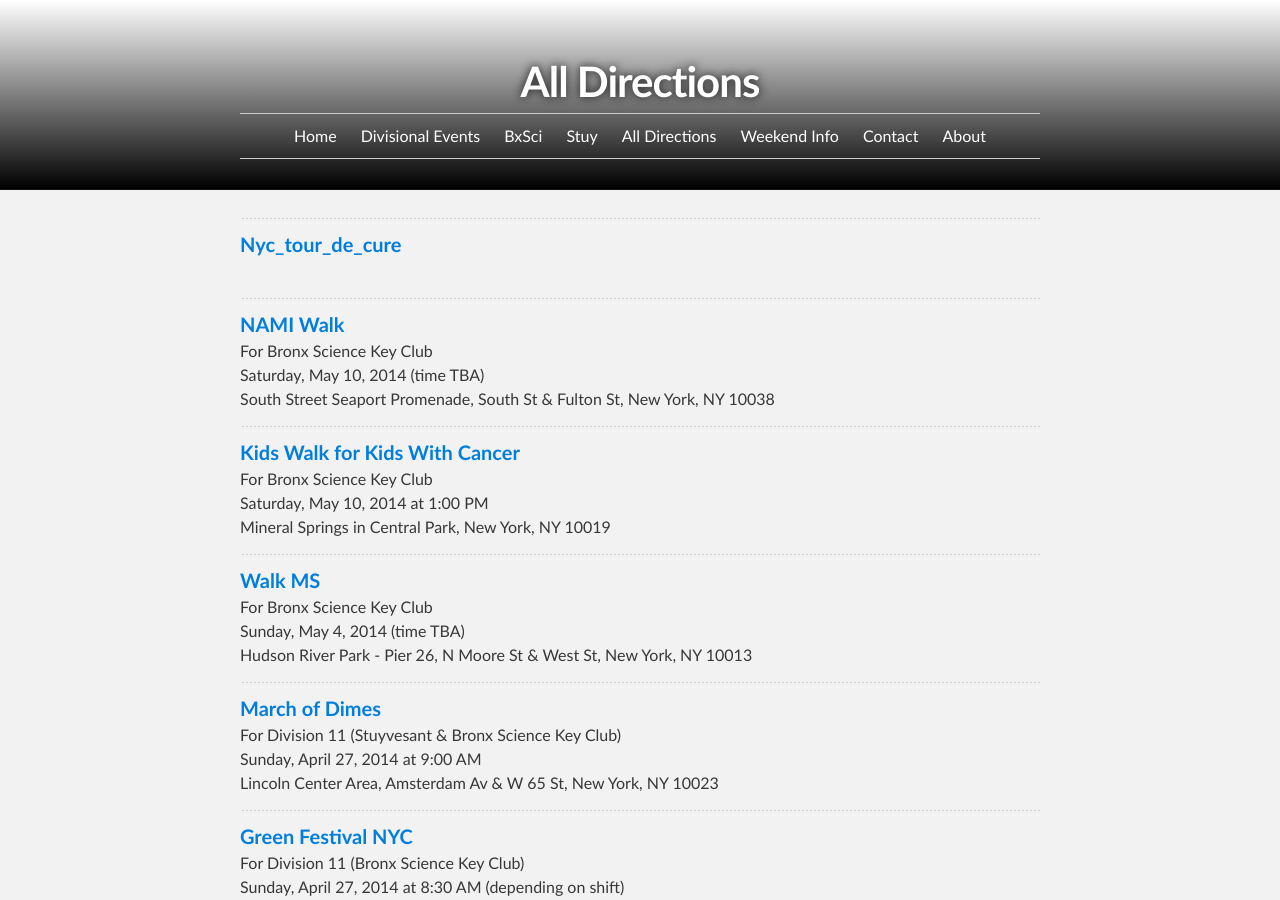
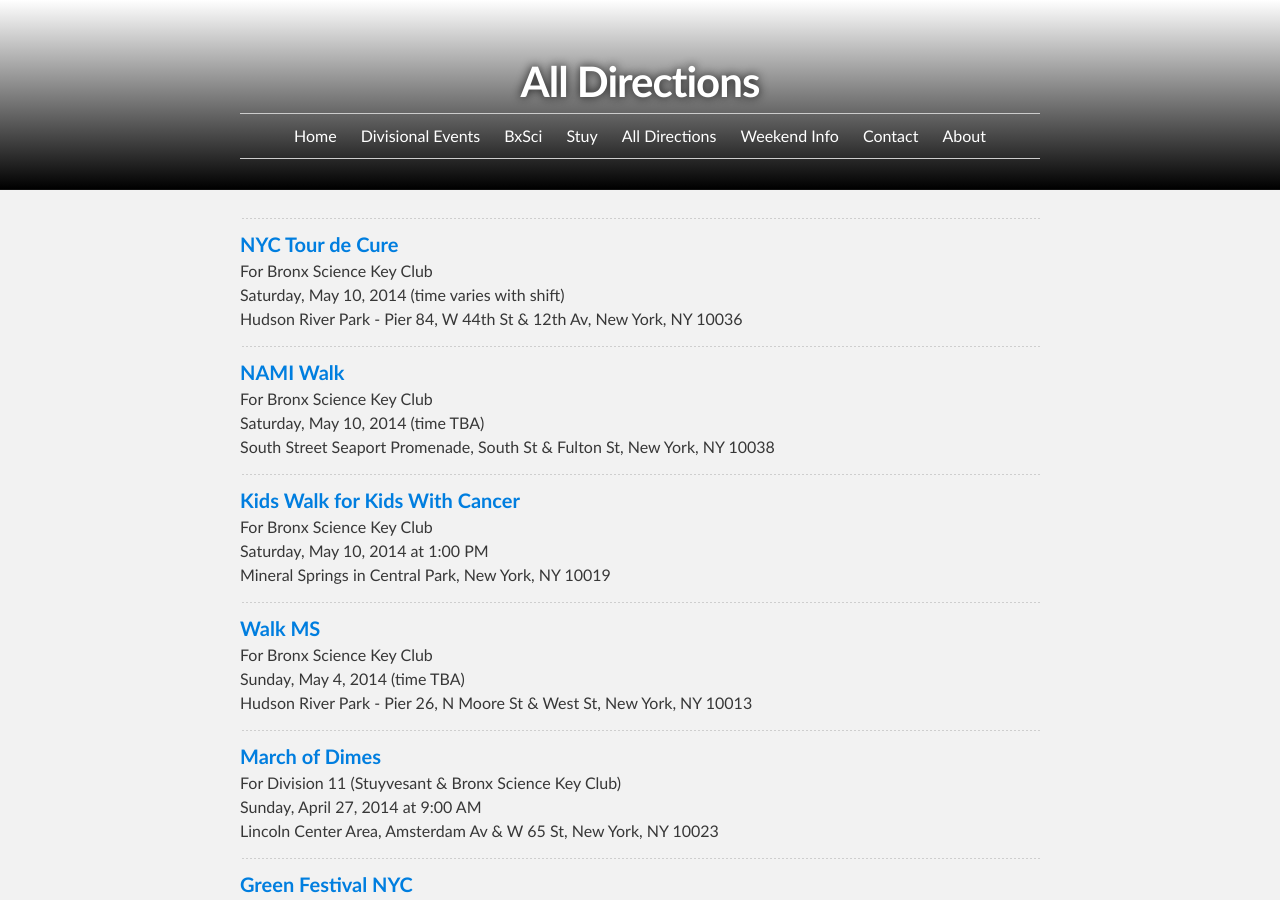
Before and after one commit to d11directions/d11directions.github.io, a Jekyll site: the page built from directions/index.html, in a window 1280 px wide and 900 px high. Built offline with Jekyll 4.4.1, drawn with Linux system fonts in a browser that asks for light colours; part of the change alters nothing that is shown.

Commit message:
Add NYC Tour de Cure
Accidental enter earlier. Oops.

```diff
--- a/_posts/2014-05-10-NYC_Tour_de_Cure.html
+++ b/_posts/2014-05-10-NYC_Tour_de_Cure.html
@@ -5,3 +5,11 @@ for: Bronx Science Key Club
 tags: [bxsci]
 time: Saturday, May 10, 2014 (time varies with shift)
 location: Hudson River Park - Pier 84, W 44th St &amp; 12th Av, New York, NY 10036
+nearest-stations:
+    - 42 St&ndash;Port Authority Bus Terminal <img src="/img/A.png" alt="(A)"><img src="/img/C.png" alt="(C)"><img src="/img/E.png" alt="(E)">
+    - 42 St&ndash;Times Square <img src="/img/1.png" alt="(1)"><img src="/img/2.png" alt="(2)"><img src="/img/3.png" alt="(3)"><img src="/img/7.png" alt="(7)"><img src="/img/N.png" alt="(N)"><img src="/img/Q.png" alt="(Q)"><img src="/img/R.png" alt="(R)"><img src="/img/S.png" alt="(S)">
+changes-brief:
+    - To be posted shortly.
+changes-ext: http://travel.mtanyct.info/serviceadvisory/routeStatusResult.aspx?tag=ALL&date=05/10/2014&time=&method=getstatus4
+gmap: https://maps.google.com/maps?f=d&amp;source=s_d&amp;saddr=&amp;daddr=12th+Ave+%26+W+44th+St,+New+York,+NY+10036&amp;hl=en&amp;geocode=Fbz-bQId8NqW-ykdsB67TljCiTGAns8f5v059Q&amp;sll=40.763068,-73.999632&amp;sspn=0.011035,0.006974&amp;dirflg=r&amp;ttype=arr&amp;date=05%2F10%2F14&amp;time=7:00am&amp;noexp=0&amp;noal=0&amp;sort=def&amp;mra=ls&amp;ie=UTF8&amp;t=m&amp;start=0&amp;ll=40.763068,-73.999632&amp;spn=0.011035,0.006974
+---
```
